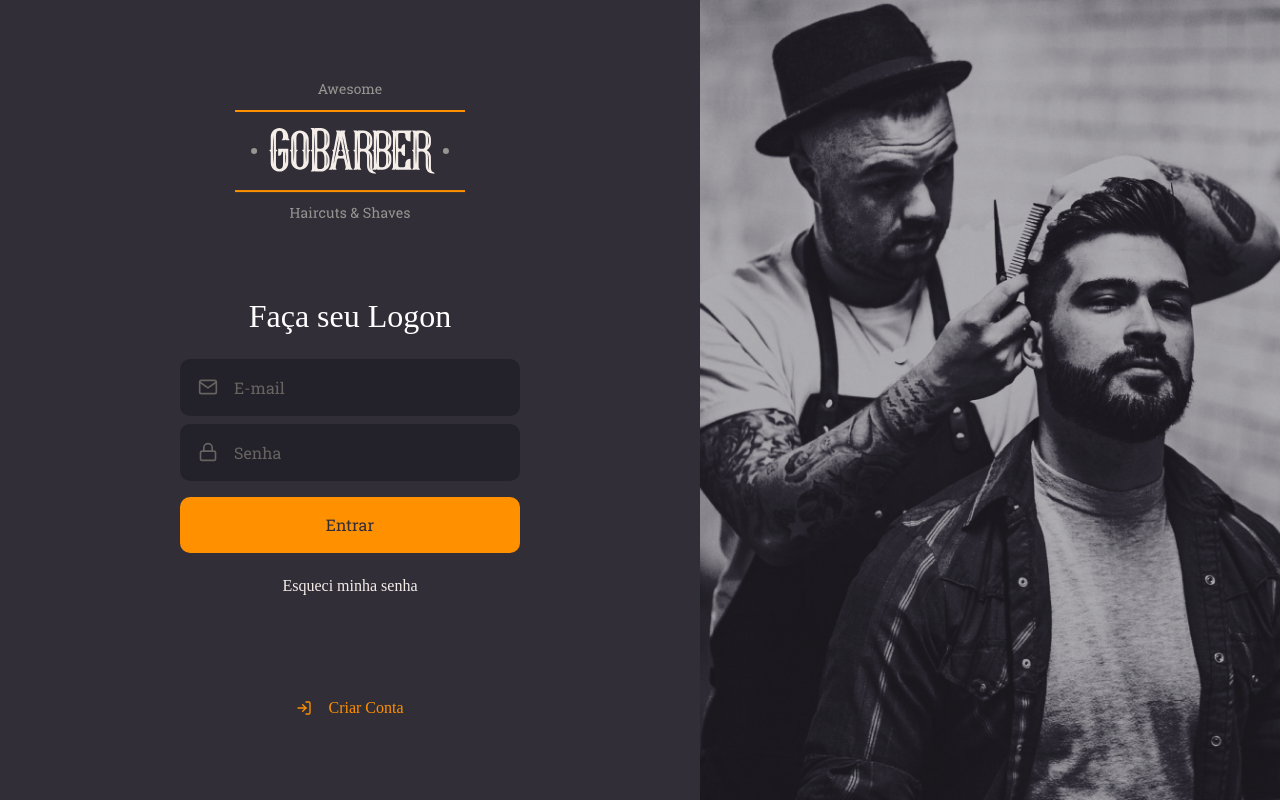
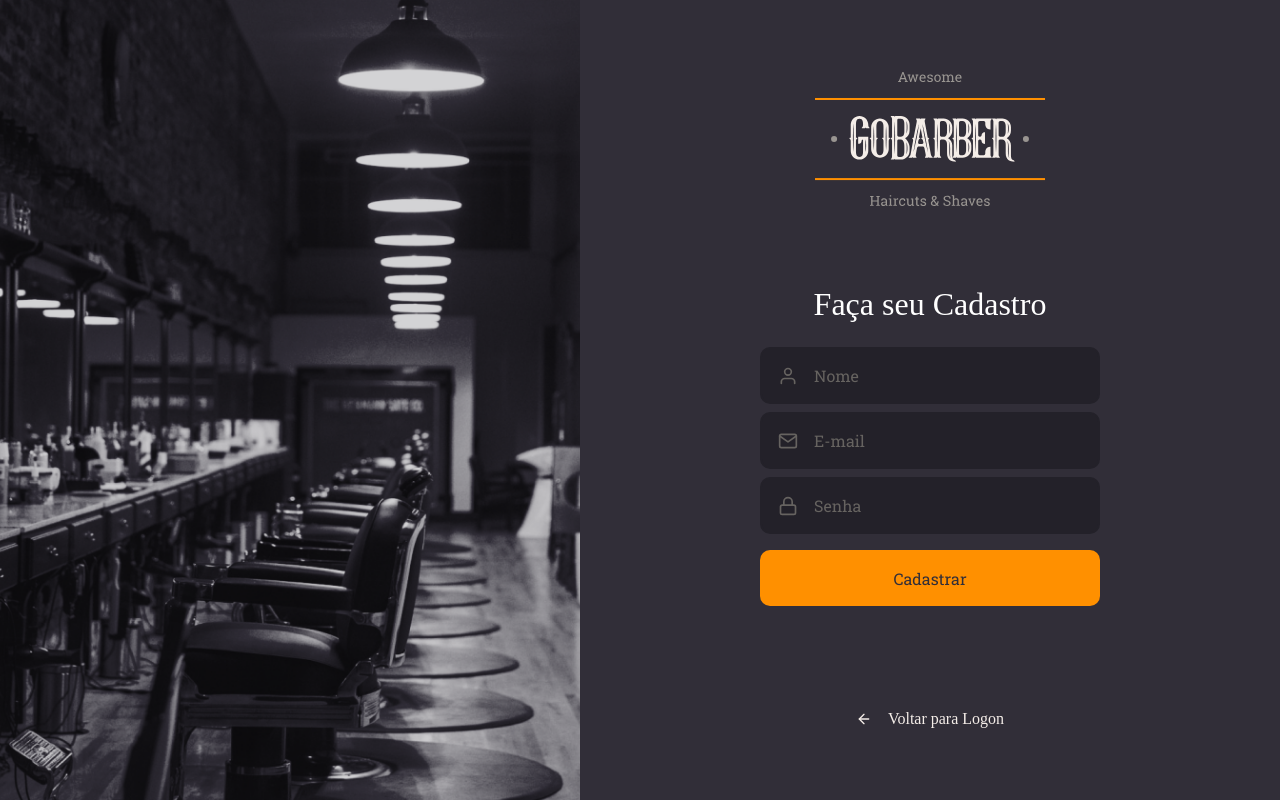
Before and after one commit to viniciusflores/rocketseat-gobarber-web, a React (Create React App) app: page /signup in a window 1280 px wide. Built offline with nearby package versions, Linux system fonts and the light colour scheme.

Commit message:
:construction: Create sign up page

```diff
--- a/src/App.tsx
+++ b/src/App.tsx
@@ -1,11 +1,12 @@
 import React from 'react'
 
-import SignIn from './pages/SignIn'
+// import SignIn from './pages/SignIn'
+import SingUp from './pages/SignUp'
 import GlobalStyle from './styles/global'
 
 const App: React.FC = () => (
   <>
-    <SignIn />
+    <SingUp />
     <GlobalStyle />
   </>
 )
--- /dev/null
+++ b/src/pages/SignUp/index.tsx
@@ -0,0 +1,42 @@
+import React from 'react'
+import { FiArrowLeft, FiUser, FiMail, FiLock } from 'react-icons/fi'
+
+import logoImg from '../../assets/logo.svg'
+
+import Button from '../../components/Button'
+import Input from '../../components/Input'
+
+import { Container, Content, Background } from './styles'
+
+const SingUp: React.FC = () => (
+  <>
+    <Container>
+      <Background />
+      <Content>
+        <img src={logoImg} alt="GoBarber" />
+
+        <form>
+          <h1>Faça seu Cadastro</h1>
+
+          <Input name="name" icon={FiUser} placeholder="Nome" />
+          <Input name="email" icon={FiMail} placeholder="E-mail" />
+          <Input
+            name="password"
+            icon={FiLock}
+            placeholder="Senha"
+            type="password"
+          />
+
+          <Button type="submit">Cadastrar</Button>
+        </form>
+
+        <a href="login">
+          <FiArrowLeft />
+          Voltar para Logon
+        </a>
+      </Content>
+    </Container>
+  </>
+)
+
+export default SingUp
--- /dev/null
+++ b/src/pages/SignUp/styles.ts
@@ -0,0 +1,67 @@
+import styled from 'styled-components'
+import { shade } from 'polished'
+import signInBackground from '../../assets/sign-up-background.png'
+
+export const Container = styled.div`
+  height: 100vh;
+
+  display: flex;
+  align-items: stretch;
+`
+
+export const Content = styled.div`
+  display: flex;
+  flex-direction: column;
+  align-items: center;
+  justify-content: center;
+
+  width: 100%;
+  max-width: 700px;
+
+  form {
+    margin: 80px 0;
+    width: 340px;
+    text-align: center;
+
+    h1 {
+      margin-bottom: 24px;
+    }
+
+    a {
+      color: #f4ede8;
+      display: block;
+      margin-top: 24px;
+      text-decoration: none;
+      transition: color 0.2s;
+
+      &:hover {
+        color: ${shade(0.2, '#f4ede8')};
+      }
+    }
+  }
+
+  > a {
+    color: #f4ede8;
+    display: block;
+    margin-top: 24px;
+    text-decoration: none;
+    transition: color 0.2s;
+
+    display: flex;
+    align-items: center;
+
+    svg {
+      margin-right: 16px;
+    }
+
+    &:hover {
+      color: ${shade(0.2, '#ff9000')};
+    }
+  }
+`
+
+export const Background = styled.div`
+  flex: 1;
+  background: url(${signInBackground}) no-repeat center;
+  background-size: cover;
+`
```
Also changed, not shown: src/assets/sign-up-background.png (added).
